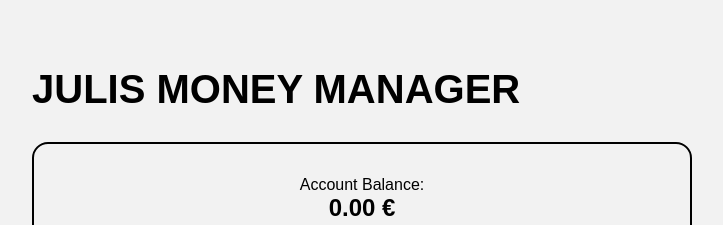
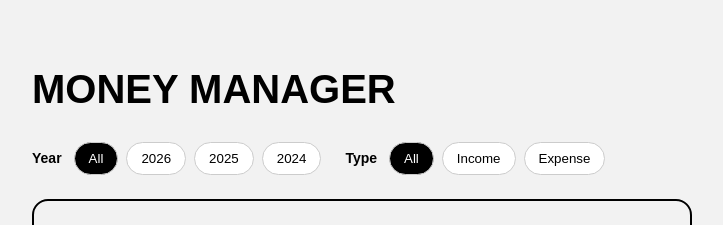
Before and after one commit to julianej/recap-project-6, a Next.js app: page / in a window 1280 px wide. Shown: the top 225 px of the page, without its empty margins (278-1001 px from the left). Built offline with nearby package versions, Linux system fonts and the light colour scheme; no server answers; the database is empty.

Commit message:
add Filter Component logic

```diff
--- /dev/null
+++ b/components/Filter/Filter.js
@@ -0,0 +1,106 @@
+import { useState } from "react";
+import styled from "styled-components";
+
+const FilterWrapper = styled.div`
+  display: flex;
+  gap: 24px;
+  align-items: center;
+  margin-bottom: 24px;
+`;
+
+const FilterGroup = styled.div`
+  display: flex;
+  align-items: center;
+  gap: 8px;
+`;
+
+const FilterLabel = styled.span`
+  margin-right: 4px;
+  font-size: 14px;
+  font-weight: 600;
+`;
+
+const FilterButton = styled.button`
+  padding: 8px 14px;
+  border: 1px solid #ccc;
+  border-radius: 20px;
+  background: ${({ $active }) => ($active ? "#000" : "#fff")};
+  color: ${({ $active }) => ($active ? "#fff" : "#000")};
+  cursor: pointer;
+  transition: 0.2s ease;
+
+  &:hover {
+    background: #000;
+    color: #fff;
+  }
+`;
+
+export default function Filter({
+  selectedYear,
+  setSelectedYear,
+  selectedType,
+  setSelectedType,
+}) {
+
+  return (
+    <FilterWrapper>
+        <FilterGroup>
+            <FilterLabel>Year</FilterLabel>
+
+            <FilterButton
+            $active={selectedYear === "all"}
+            onClick={function () { setSelectedYear("all");}}
+            //* onClick={() => { setSelectedYear("all") }} */
+            >
+            All
+            </FilterButton>
+
+            <FilterButton
+            $active={selectedYear === "2026"}
+            onClick={() => setSelectedYear("2026")}
+            >
+            2026
+            </FilterButton>
+
+            <FilterButton
+            $active={selectedYear === "2025"}
+            onClick={() => setSelectedYear("2025")}
+            >
+            2025
+            </FilterButton>
+
+            <FilterButton
+            $active={selectedYear === "2024"}
+            onClick={() => setSelectedYear("2024")}
+            >
+            2024
+            </FilterButton>
+        </FilterGroup>
+
+        <FilterGroup>
+            <FilterLabel>Type</FilterLabel>
+
+            <FilterButton
+            $active={selectedType === "all"}
+            onClick={() => setSelectedType("all")}
+            >
+            All
+            </FilterButton>
+
+            <FilterButton
+            $active={selectedType === "income"}
+            onClick={() => setSelectedType("income")}
+            >
+            Income
+            </FilterButton>
+
+            <FilterButton
+            $active={selectedType === "expense"}
+            onClick={() => setSelectedType("expense")}
+            >
+            Expense
+            </FilterButton>
+        </FilterGroup>
+    </FilterWrapper>
+  );
+}
--- a/pages/_app.js
+++ b/pages/_app.js
@@ -1,5 +1,6 @@
 import { GlobalStyle } from "../styles";
-import { SWRConfig } from 'swr';
+import { SWRConfig } from "swr";
+
 
 // ====================
 // FETCHER FUNCTION for useSWR
--- a/pages/api/transactions/[id].js
+++ b/pages/api/transactions/[id].js
@@ -13,6 +13,7 @@ export default async function handler(request, response) {
       const transaction = await Project.findByIdAndUpdate(
         id,
           transactionData,
+          // Database Validation for test123 (to take just Test)
           { runValidators: true }
         );
 
--- a/pages/index.js
+++ b/pages/index.js
@@ -1,6 +1,7 @@
 import useSWR from "swr";
 import { useState } from "react";
 import styled, { keyframes }  from "styled-components";
+import Filter from "../components/Filter/Filter";
 import AccountBalance from "../components/AccountBalance/AccountBalance";
 import TransactionForm from "../components/TransactionForm/TransactionForm";
 import TransactionList from "../components/TransactionList/TransactionList";
@@ -80,25 +81,56 @@ const Toast = styled.div`
 
 
 export default function HomePage() {
-// CREATE TRANSACTION FORM is closed by default
   const [isFormOpen, setIsFormOpen] = useState(false);
   const [message, setMessage] = useState("");
 
-// MUTATE DB
+  // SWR
   const { data, error, isLoading, mutate } = useSWR(
     "/api/transactions"
   );
 
+  const [selectedYear, setSelectedYear] = useState("all");
+  const [selectedType, setSelectedType] = useState("all");
 
+  // FILTER
+  function matchesFilter(transaction) {
+    const matchesYear =
+      selectedYear === "all" ||
+
+      // from TRANSACTION CARD
+      // const date = new Date(transaction.date);
+      new Date(transaction.date).getFullYear() === Number(selectedYear);
+
+    const matchesType =
+      selectedType === "all" ||
+      transaction.type === selectedType;
+
+    return matchesYear && matchesType;
+  }
+
+  const filteredTransactions = data?.filter(matchesFilter);
+
+  // LOADING
   if (isLoading) {
     return <p>Loading...</p>;
   }
 
   if (error) {
-    return <p>Failed to load transactions.</p>;
+    return (
+      <div>
+        <p>Failed to load transactions.</p>
+
+        <PrimaryButton
+          type="button"
+          buttonText="Try again"
+          onClick={mutate}
+        />
+      </div>
+    );
   }
 
-  function showToast(message) {
+  // TOAST
+    function showToast(message) {
     setMessage(message);
 
     setTimeout(() => {
@@ -106,13 +138,19 @@ export default function HomePage() {
     }, 2000);
   }
 
-
   return (
     <Main>
 
       {message && <Toast>{message}</Toast>}
 
-      <Title>Julis Money Manager</Title>
+      <Title>Money Manager</Title>
+
+      <Filter
+        selectedYear={selectedYear}
+        setSelectedYear={setSelectedYear}
+        selectedType={selectedType}
+        setSelectedType={setSelectedType}
+      />
 
       <AccountBalance transactions={data} />
 
@@ -168,11 +206,10 @@ export default function HomePage() {
 
       {/* "Edit" existing transaction */}
       <TransactionList
-        transactions={data}
-        mutate={mutate}
-        showToast={showToast}
-        // onDelete={handleDelete}
-      />
+          transactions={filteredTransactions}
+          mutate={mutate}
+          showToast={showToast}
+        />
     </Main>
   );
 }
```
